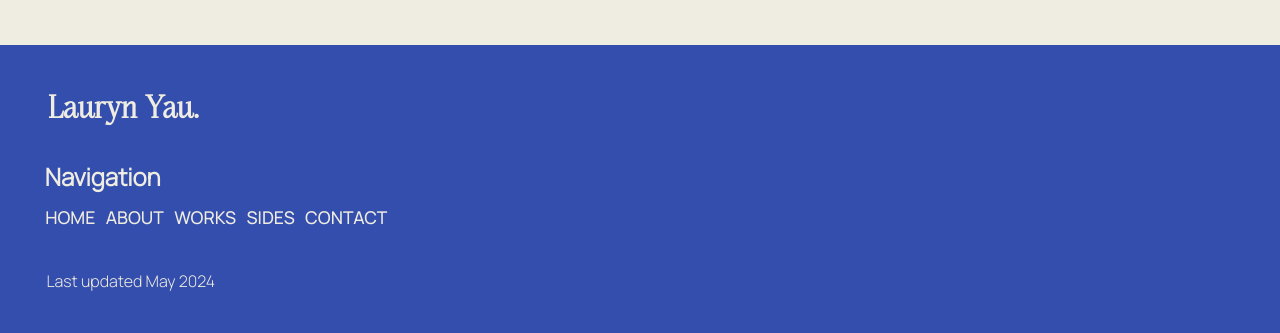
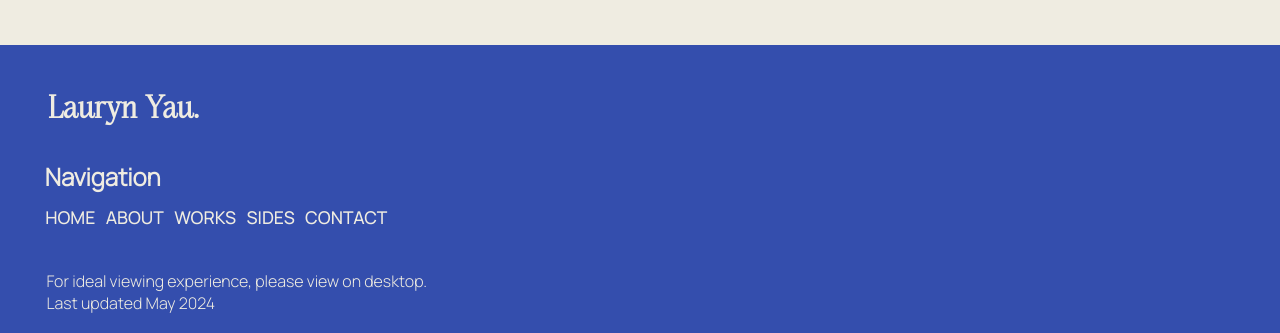
Before and after one commit to layy1/laurynyauportfolio, a plain HTML site: page project4.html in a window 1280 px wide. Shown: the part 3743-4076 px from the top of the page. Drawn offline with Linux system fonts and the light colour scheme.

Commit message:
Update project4.html

```diff
--- a/project4.html
+++ b/project4.html
@@ -116,7 +116,7 @@
           <a href="./sides.html" class= "nav-button-footer">SIDES</a>
           <a href="./contact.html" class= "nav-button-footer">CONTACT</a>
         </nav>
-      <p id="last-updated">Last updated May 2024</p>
+      <p id="last-updated">For ideal viewing experience, please view on desktop.<br>Last updated May 2024</p>
     </div>
     </div>
 
```
